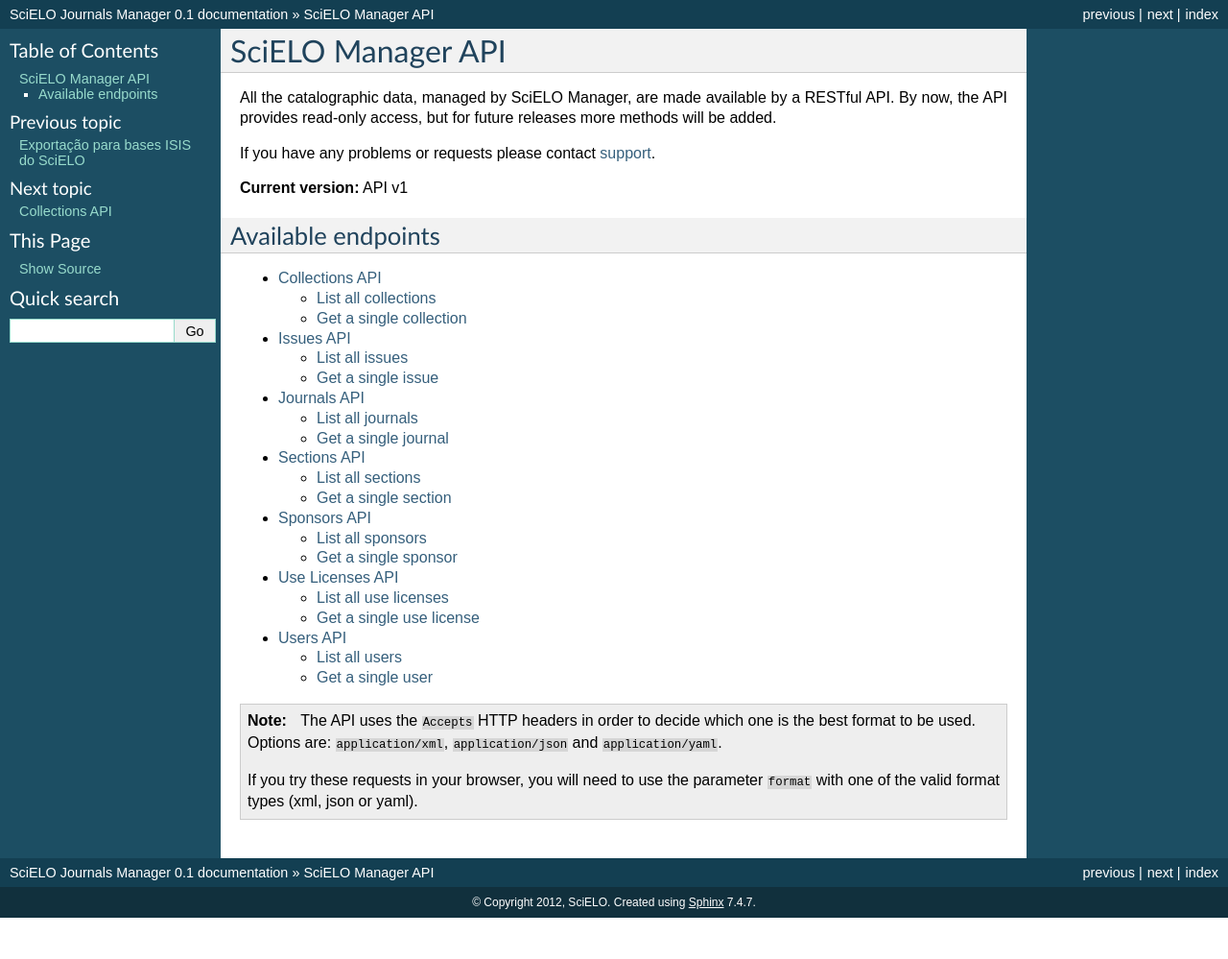
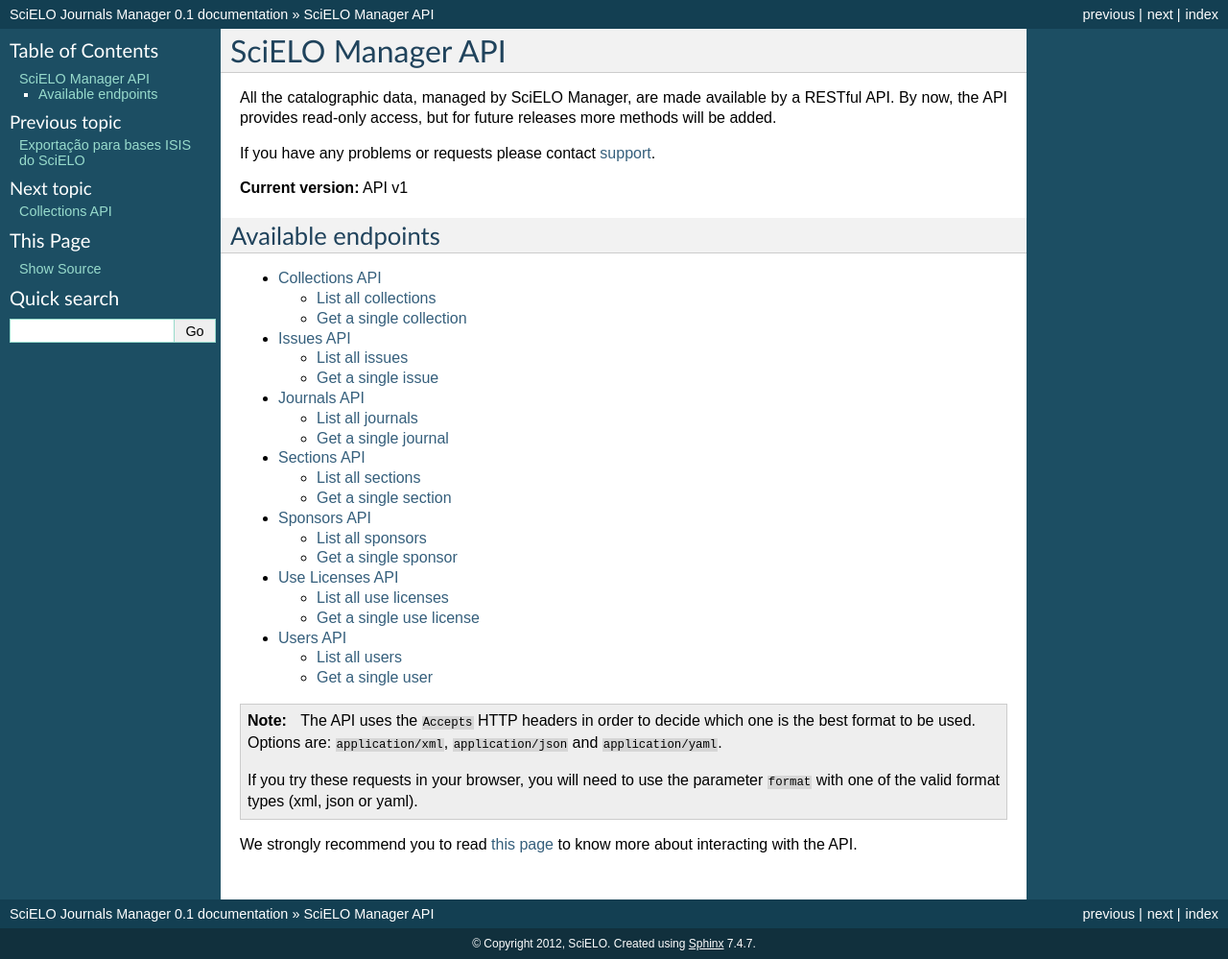
Before and after one commit to scieloorg/scielo-manager, a Sphinx documentation site: the page built from docs/dev/api.rst, in a window 1280 px wide. Shown: the whole page at 96% size. Built offline with Sphinx 7.4.7, drawn with Linux system fonts in a browser that asks for light colours; before the commit the page ends 956 px from its top, so only the background shows below that.

```diff
--- a/docs/dev/api.rst
+++ b/docs/dev/api.rst
@@ -35,3 +35,8 @@
 
   If you try these requests in your browser, you will need to use the
   parameter ``format`` with one of the valid format types (xml, json or yaml).
+
+
+We strongly recommend you to read `this page
+<http://django-tastypie.readthedocs.org/en/v0.9.11/interacting.html>`_ to
+know more about interacting with the API.
```
